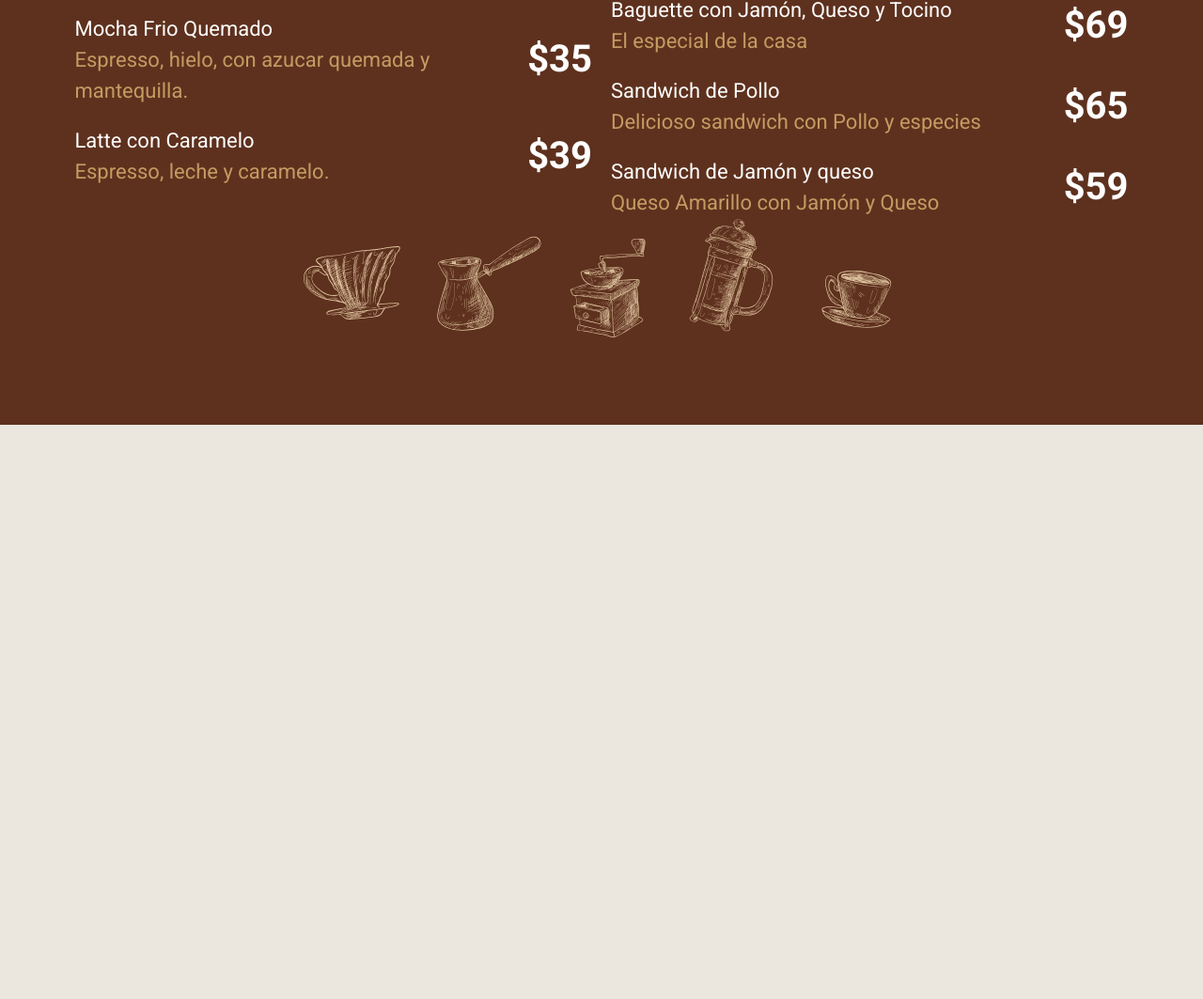
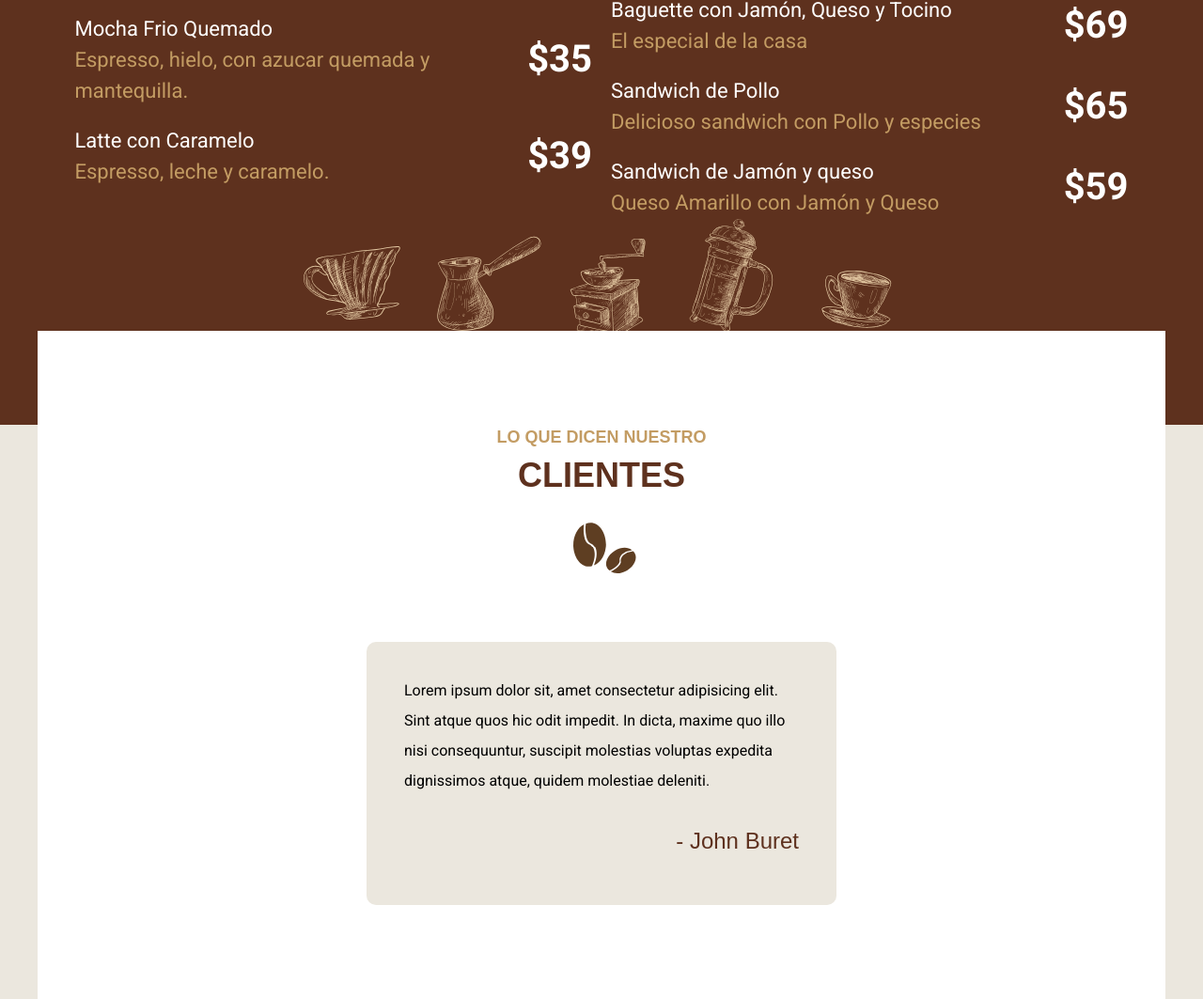
Before and after one commit to johnburetdev/Cafeteria-SASS, a website: page index.html in a window 1280 px wide. Shown: the part 4028-5091 px from the top of the page at 94% size. Before the commit the page ends 4480 px from the top, so only its background shows below. Drawn offline with Linux system fonts and the light colour scheme; a web font is replaced by a local one.

Commit message:
Testimonial COMPLETO

```diff
--- a/index.html
+++ b/index.html
@@ -180,6 +180,17 @@
       </section>
     </div>
   </section>
+
+  <section class="nuestros-testimoniales contenedor bg-white margin-negativo-10">
+    <h2><span>lo que dicen nuestro</span>clientes</h2>
+
+    <div class="testimonial">
+      <p>Lorem ipsum dolor sit, amet consectetur adipisicing elit. Sint atque quos hic odit impedit. In dicta, maxime
+        quo illo nisi consequuntur, suscipit molestias voluptas expedita dignissimos atque, quidem molestiae deleniti.
+      </p>
+      <p class="autor">- John Buret</p>
+    </div>
+  </section>
 </body>
 
 </html>
--- a/src/scss/base/_utilidades.scss
+++ b/src/scss/base/_utilidades.scss
@@ -7,3 +7,11 @@
 .bg-primario{
     background-color: v.$primario;
 }
+
+.margin-negativo-10{
+    margin-top: -10rem;
+}
+
+.bg-white{
+    background-color: v.$blanco;
+}
--- a/src/scss/inicio/_index.scss
+++ b/src/scss/inicio/_index.scss
@@ -2,3 +2,4 @@
 @forward 'galeria';
 @forward 'iconos';
 @forward 'menu';
+@forward 'testimoniales';
--- /dev/null
+++ b/src/scss/inicio/_testimoniales.scss
@@ -0,0 +1,28 @@
+@use 'base/variables' as v;
+@use 'base/mixins' as m;
+
+.nuestros-testimoniales{
+    padding:10rem 2rem;
+
+    @include m.tablet {
+        padding: 10rem;
+    }
+
+    .testimonial{
+        background-color: v.$cafeClaro;
+        padding: 2rem 4rem;
+        border-radius: 1rem;
+
+        @include m.desktop {
+            width: 50%;
+            margin: 0 auto;
+        }
+
+        .autor{
+            font-family: v.$fuenteCursiva;
+            font-size: 2.4rem;
+            text-align: right;
+            color: v.$primario;
+        }
+    }
+}
```
Also changed, not shown: build/css/app.css.
